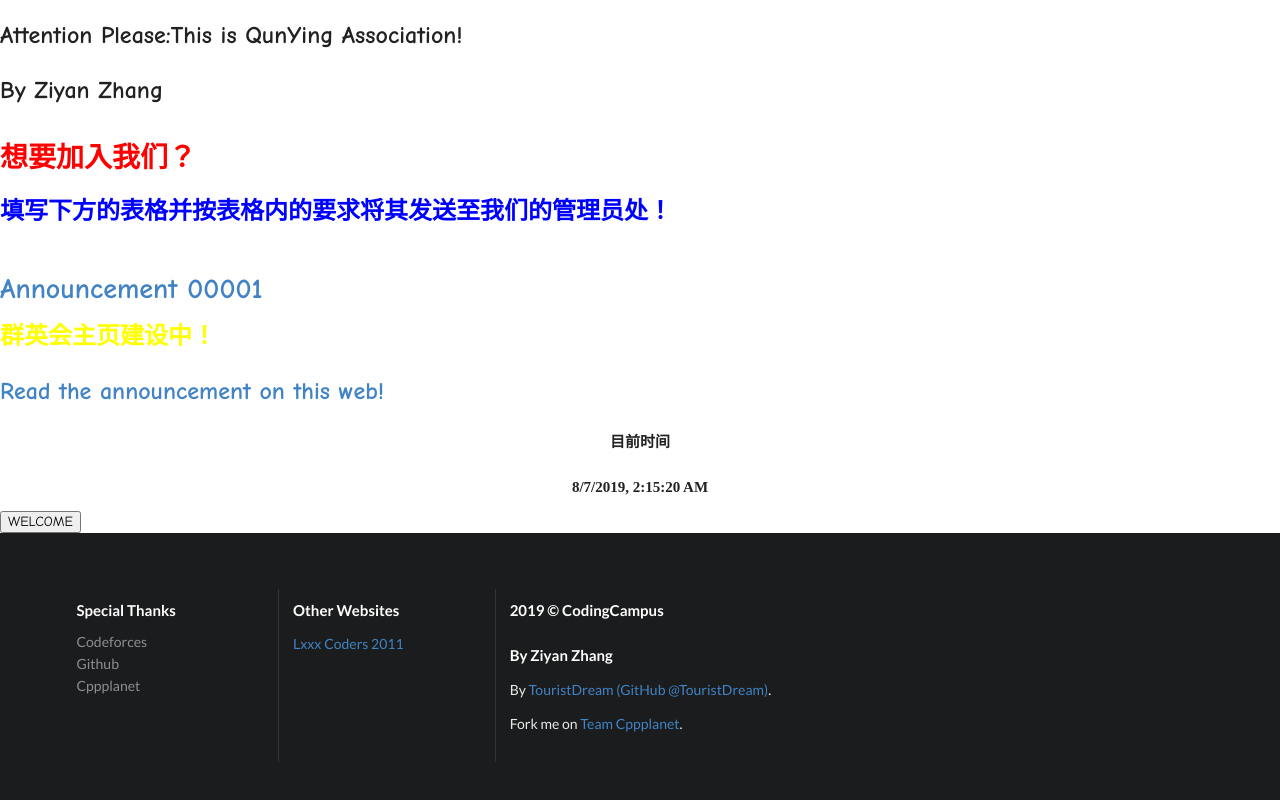
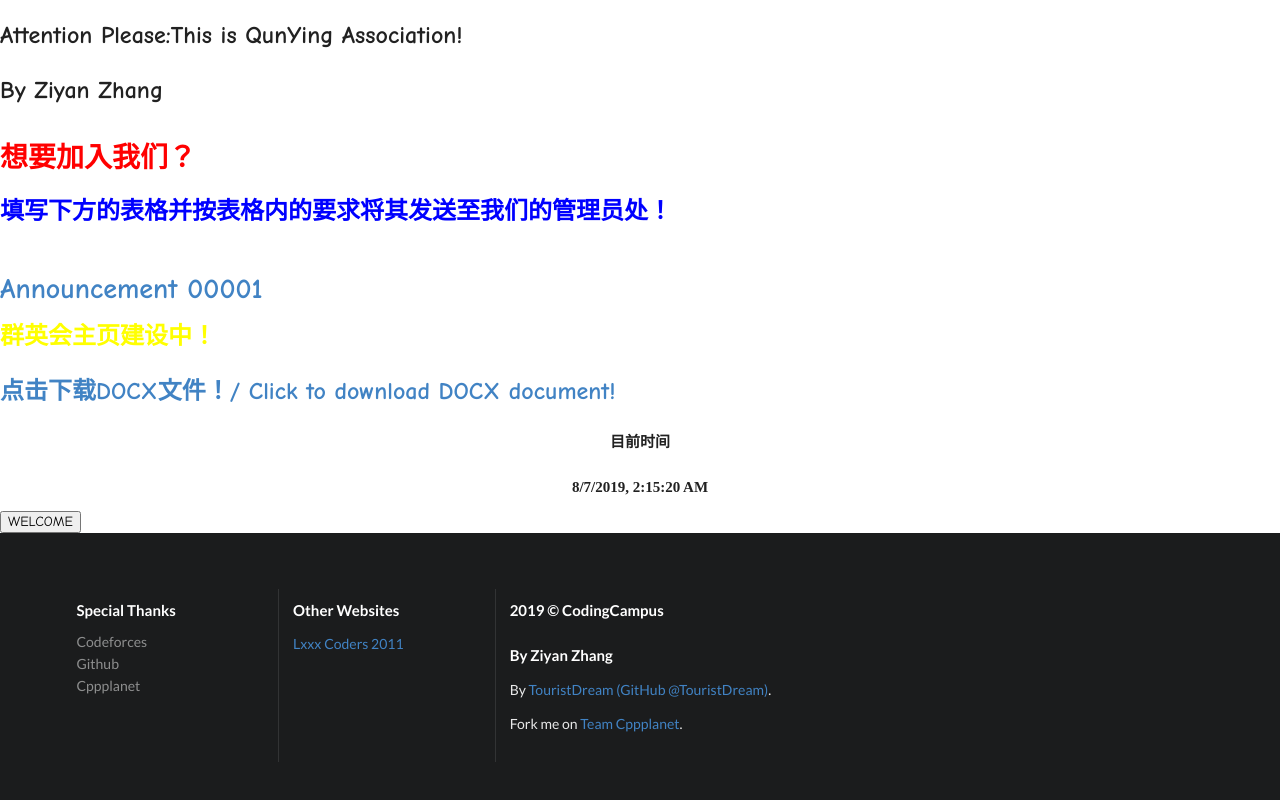
Before and after one commit to qya-beta/join, a plain HTML site: page index.html in a window 1280 px wide. Shown: the part 565-1365 px from the top of the page. Drawn offline with nearby package versions, Linux system fonts and the light colour scheme.

Commit message:
Update index.html

```diff
--- a/index.html
+++ b/index.html
@@ -160,7 +160,7 @@ function show_info()
     <div style="color:yellow">
         <h2 style="font-family:KaiTi">群英会主页建设中！</h2>
     </div>
-    <h2 style="font-family:Comic Sans MS"><a href="http://qya-beta.github.io/announcements">Read the announcement on this web!</a></h2>
+    <h2 style="font-family:Comic Sans MS"><a href="http://qya-beta.github.io/announcements">点击下载DOCX文件！/ Click to download DOCX document!</a></h2>
     <h4 style="font-family:STXinWei" align="center">目前时间</h4>
     <h4 style="font-family:STXinWei" align="center"><span id="cg">2016/12/21 上午12:00:00</span></h4>
     <script>
```
